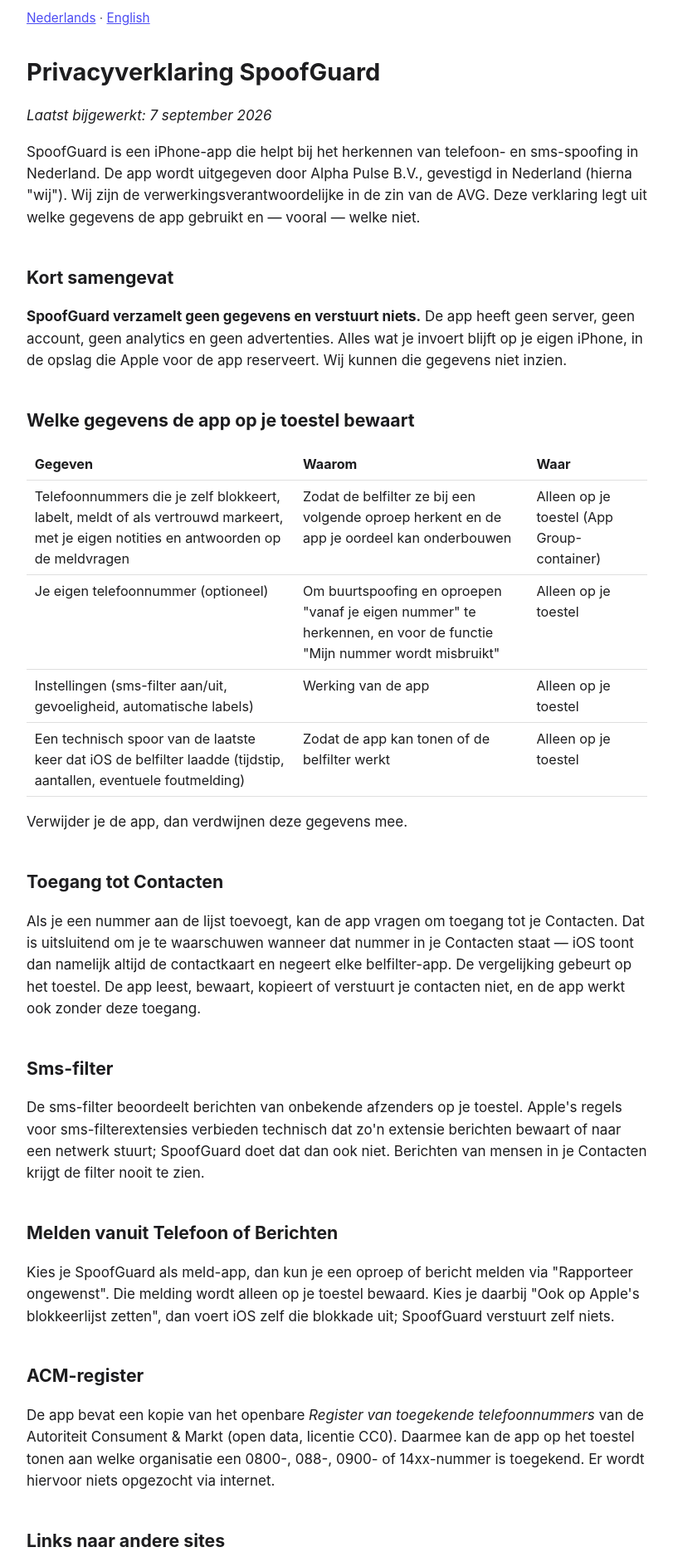
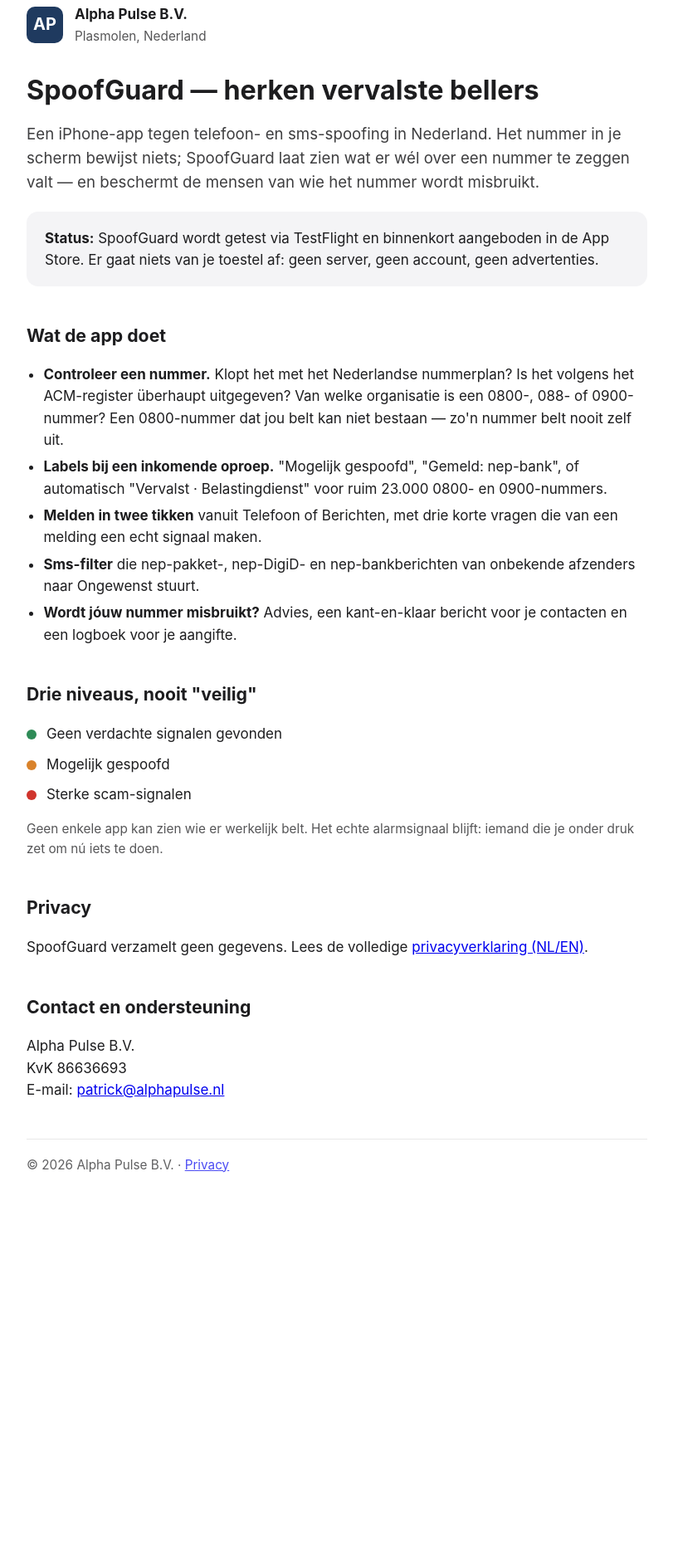
Before and after one commit to Petje123/spoofguard-privacy, a plain HTML site: page index.html in a window 1280 px wide. Shown: the part 39-1915 px from the top of the page at 83% size, without its empty margins (234-1045 px from the left). After the commit the page ends 1522 px from the top, so only its background shows below. Drawn offline with Linux system fonts and the light colour scheme.

Commit message:
Update index.html

```diff
--- a/index.html
+++ b/index.html
@@ -3,115 +3,68 @@
 <head>
 <meta charset="utf-8">
 <meta name="viewport" content="width=device-width, initial-scale=1">
-<title>SpoofGuard — Privacyverklaring / Privacy Policy</title>
+<title>Alpha Pulse B.V. — SpoofGuard</title>
+<meta name="description" content="Alpha Pulse B.V. maakt SpoofGuard, een iPhone-app die helpt telefoon- en sms-spoofing in Nederland te herkennen.">
 <style>
-  :root { color-scheme: light dark; }
+  :root { color-scheme: light dark; --accent: #1f3a5f; --red: #d0342c; --orange: #d9822b; --green: #2e8b57; }
   body { font: 17px/1.55 -apple-system, BlinkMacSystemFont, "Segoe UI", Helvetica, Arial, sans-serif;
-         max-width: 44em; margin: 0 auto; padding: 2em 1.2em; color: #1d1d1f; background: #fff; }
-  @media (prefers-color-scheme: dark) { body { color: #eee; background: #111; } a { color: #8ab4ff; } }
-  h1 { font-size: 1.7em; margin-bottom: .2em; }
+         max-width: 44em; margin: 0 auto; padding: 2.5em 1.2em 4em; color: #1d1d1f; background: #fff; }
+  @media (prefers-color-scheme: dark) { body { color: #eee; background: #111; } a { color: #8ab4ff; } .card { background: #1c1c1e; } }
+  header { display: flex; align-items: center; gap: 14px; margin-bottom: 2em; }
+  .logo { width: 44px; height: 44px; border-radius: 10px; background: var(--accent); display: grid; place-items: center; color: #fff; font-weight: 700; font-size: 20px; }
+  h1 { font-size: 1.9em; margin: .2em 0 .3em; line-height: 1.2; }
   h2 { font-size: 1.25em; margin-top: 2em; }
-  .lang { font-size: .9em; opacity: .7; margin-bottom: 2em; }
-  hr { border: 0; border-top: 1px solid #8884; margin: 3em 0; }
-  table { border-collapse: collapse; width: 100%; font-size: .95em; }
-  td, th { text-align: left; vertical-align: top; padding: .4em .6em; border-bottom: 1px solid #8884; }
+  .lead { font-size: 1.1em; opacity: .85; }
+  .card { background: #f4f4f6; border-radius: 14px; padding: 1.1em 1.3em; margin: 1.2em 0; }
+  .levels { display: grid; gap: .6em; margin: 1em 0; }
+  .lvl { display: flex; gap: .7em; align-items: baseline; }
+  .dot { width: 12px; height: 12px; border-radius: 50%; flex: none; position: relative; top: 1px; }
+  ul { padding-left: 1.2em; }
+  li { margin: .35em 0; }
+  footer { margin-top: 3em; font-size: .9em; opacity: .7; border-top: 1px solid #8884; padding-top: 1.2em; }
+  .small { font-size: .9em; opacity: .75; }
 </style>
 </head>
 <body>
 
-<p class="lang"><a href="#nl">Nederlands</a> · <a href="#en">English</a></p>
+<header>
+  <div class="logo" aria-hidden="true">AP</div>
+  <div><strong>Alpha Pulse B.V.</strong><br><span class="small">Plasmolen, Nederland</span></div>
+</header>
 
-<h1 id="nl">Privacyverklaring SpoofGuard</h1>
-<p><em>Laatst bijgewerkt: 7 september 2026</em></p>
+<h1>SpoofGuard — herken vervalste bellers</h1>
+<p class="lead">Een iPhone-app tegen telefoon- en sms-spoofing in Nederland. Het nummer in je scherm bewijst niets; SpoofGuard laat zien wat er wél over een nummer te zeggen valt — en beschermt de mensen van wie het nummer wordt misbruikt.</p>
 
-<p>SpoofGuard is een iPhone-app die helpt bij het herkennen van telefoon- en sms-spoofing in Nederland. De app wordt uitgegeven door Alpha Pulse B.V., gevestigd in Nederland (hierna "wij"). Wij zijn de verwerkingsverantwoordelijke in de zin van de AVG. Deze verklaring legt uit welke gegevens de app gebruikt en — vooral — welke niet.</p>
+<div class="card">
+  <strong>Status:</strong> SpoofGuard wordt getest via TestFlight en binnenkort aangeboden in de App Store. Er gaat niets van je toestel af: geen server, geen account, geen advertenties.
+</div>
 
-<h2>Kort samengevat</h2>
-<p><strong>SpoofGuard verzamelt geen gegevens en verstuurt niets.</strong> De app heeft geen server, geen account, geen analytics en geen advertenties. Alles wat je invoert blijft op je eigen iPhone, in de opslag die Apple voor de app reserveert. Wij kunnen die gegevens niet inzien.</p>
+<h2>Wat de app doet</h2>
+<ul>
+  <li><strong>Controleer een nummer.</strong> Klopt het met het Nederlandse nummerplan? Is het volgens het ACM-register überhaupt uitgegeven? Van welke organisatie is een 0800-, 088- of 0900-nummer? Een 0800-nummer dat jou belt kan niet bestaan — zo'n nummer belt nooit zelf uit.</li>
+  <li><strong>Labels bij een inkomende oproep.</strong> "Mogelijk gespoofd", "Gemeld: nep-bank", of automatisch "Vervalst · Belastingdienst" voor ruim 23.000 0800- en 0900-nummers.</li>
+  <li><strong>Melden in twee tikken</strong> vanuit Telefoon of Berichten, met drie korte vragen die van een melding een echt signaal maken.</li>
+  <li><strong>Sms-filter</strong> die nep-pakket-, nep-DigiD- en nep-bankberichten van onbekende afzenders naar Ongewenst stuurt.</li>
+  <li><strong>Wordt jóuw nummer misbruikt?</strong> Advies, een kant-en-klaar bericht voor je contacten en een logboek voor je aangifte.</li>
+</ul>
 
-<h2>Welke gegevens de app op je toestel bewaart</h2>
-<table>
-<tr><th>Gegeven</th><th>Waarom</th><th>Waar</th></tr>
-<tr><td>Telefoonnummers die je zelf blokkeert, labelt, meldt of als vertrouwd markeert, met je eigen notities en antwoorden op de meldvragen</td><td>Zodat de belfilter ze bij een volgende oproep herkent en de app je oordeel kan onderbouwen</td><td>Alleen op je toestel (App Group-container)</td></tr>
-<tr><td>Je eigen telefoonnummer (optioneel)</td><td>Om buurtspoofing en oproepen "vanaf je eigen nummer" te herkennen, en voor de functie "Mijn nummer wordt misbruikt"</td><td>Alleen op je toestel</td></tr>
-<tr><td>Instellingen (sms-filter aan/uit, gevoeligheid, automatische labels)</td><td>Werking van de app</td><td>Alleen op je toestel</td></tr>
-<tr><td>Een technisch spoor van de laatste keer dat iOS de belfilter laadde (tijdstip, aantallen, eventuele foutmelding)</td><td>Zodat de app kan tonen of de belfilter werkt</td><td>Alleen op je toestel</td></tr>
-</table>
-<p>Verwijder je de app, dan verdwijnen deze gegevens mee.</p>
+<h2>Drie niveaus, nooit "veilig"</h2>
+<div class="levels">
+  <div class="lvl"><span class="dot" style="background:var(--green)"></span><span>Geen verdachte signalen gevonden</span></div>
+  <div class="lvl"><span class="dot" style="background:var(--orange)"></span><span>Mogelijk gespoofd</span></div>
+  <div class="lvl"><span class="dot" style="background:var(--red)"></span><span>Sterke scam-signalen</span></div>
+</div>
+<p class="small">Geen enkele app kan zien wie er werkelijk belt. Het echte alarmsignaal blijft: iemand die je onder druk zet om nú iets te doen.</p>
 
-<h2>Toegang tot Contacten</h2>
-<p>Als je een nummer aan de lijst toevoegt, kan de app vragen om toegang tot je Contacten. Dat is uitsluitend om je te waarschuwen wanneer dat nummer in je Contacten staat — iOS toont dan namelijk altijd de contactkaart en negeert elke belfilter-app. De vergelijking gebeurt op het toestel. De app leest, bewaart, kopieert of verstuurt je contacten niet, en de app werkt ook zonder deze toegang.</p>
+<h2>Privacy</h2>
+<p>SpoofGuard verzamelt geen gegevens. Lees de volledige <a href="/privacy/">privacyverklaring (NL/EN)</a>.</p>
 
-<h2>Sms-filter</h2>
-<p>De sms-filter beoordeelt berichten van onbekende afzenders op je toestel. Apple's regels voor sms-filterextensies verbieden technisch dat zo'n extensie berichten bewaart of naar een netwerk stuurt; SpoofGuard doet dat dan ook niet. Berichten van mensen in je Contacten krijgt de filter nooit te zien.</p>
+<h2>Contact en ondersteuning</h2>
+<p>Alpha Pulse B.V.<br>
+KvK 86636693<br>
+E-mail: <a href="mailto:patrick@alphapulse.nl">patrick@alphapulse.nl</a></p>
 
-<h2>Melden vanuit Telefoon of Berichten</h2>
-<p>Kies je SpoofGuard als meld-app, dan kun je een oproep of bericht melden via "Rapporteer ongewenst". Die melding wordt alleen op je toestel bewaard. Kies je daarbij "Ook op Apple's blokkeerlijst zetten", dan voert iOS zelf die blokkade uit; SpoofGuard verstuurt zelf niets.</p>
-
-<h2>ACM-register</h2>
-<p>De app bevat een kopie van het openbare <em>Register van toegekende telefoonnummers</em> van de Autoriteit Consument &amp; Markt (open data, licentie CC0). Daarmee kan de app op het toestel tonen aan welke organisatie een 0800-, 088-, 0900- of 14xx-nummer is toegekend. Er wordt hiervoor niets opgezocht via internet.</p>
-
-<h2>Links naar andere sites</h2>
-<p>Bij een controle staan knoppen naar websites van derden (zoals tellows.nl en een zoekmachine). Tik je daarop, dan opent Safari die site; vanaf dat moment geldt de privacyverklaring van die site. De app stuurt zelf niets naar die sites.</p>
-
-<h2>Geen netwerkverkeer</h2>
-<p>SpoofGuard bevat geen code die verbinding maakt met een server. Er is niets om te delen, te verkopen of te lekken.</p>
-
-<h2>Kinderen</h2>
-<p>De app is niet gericht op kinderen en verzamelt van niemand gegevens.</p>
-
-<h2>Wijzigingen</h2>
-<p>Komt er in een latere versie een functie bij waarbij gegevens het toestel wél verlaten (bijvoorbeeld het vrijwillig delen van meldingen met andere gebruikers), dan wordt deze verklaring aangepast vóórdat die versie verschijnt, en vraagt de app daar apart toestemming voor.</p>
-
-<h2>Contact</h2>
-<p>Alpha Pulse B.V.<br>Vragen over privacy: <a href="mailto:patrick@alphapulse.nl">patrick@alphapulse.nl</a>.</p>
-
-<hr>
-
-<h1 id="en">SpoofGuard Privacy Policy</h1>
-<p><em>Last updated: 7 September 2026</em></p>
-
-<p>SpoofGuard is an iPhone app that helps recognise caller-ID and SMS spoofing in the Netherlands. It is published by Alpha Pulse B.V., a company established in the Netherlands ("we"), which is the data controller under the GDPR. This policy explains which data the app uses and, above all, which it does not.</p>
-
-<h2>In short</h2>
-<p><strong>SpoofGuard collects no data and sends nothing anywhere.</strong> There is no server, no account, no analytics and no advertising. Everything you enter stays on your own iPhone, in the storage Apple reserves for the app. We cannot see it.</p>
-
-<h2>Data stored on your device</h2>
-<table>
-<tr><th>Data</th><th>Purpose</th><th>Where</th></tr>
-<tr><td>Phone numbers you block, label, report or mark as trusted, with your notes and answers to the report questions</td><td>So the call filter recognises them on the next call and the app can explain its assessment</td><td>On your device only (App Group container)</td></tr>
-<tr><td>Your own phone number (optional)</td><td>To detect neighbour spoofing and calls "from your own number", and for the "My number is being abused" feature</td><td>On your device only</td></tr>
-<tr><td>Settings (SMS filter on/off, sensitivity, automatic labels)</td><td>App functionality</td><td>On your device only</td></tr>
-<tr><td>A technical trace of the last time iOS loaded the call filter (time, counts, any error)</td><td>So the app can show whether the call filter works</td><td>On your device only</td></tr>
-</table>
-<p>Deleting the app deletes this data.</p>
-
-<h2>Contacts access</h2>
-<p>When you add a number to your list, the app may ask for access to Contacts. This is used solely to warn you when that number is in your Contacts, because iOS then always shows the contact card and ignores every call-filter app. The comparison happens on the device. The app does not read out, store, copy or transmit your contacts, and it works without this permission.</p>
-
-<h2>SMS filter</h2>
-<p>The SMS filter assesses messages from unknown senders on your device. Apple's rules for SMS filter extensions technically prevent such an extension from storing messages or sending them to a network; SpoofGuard does neither. Messages from people in your Contacts never reach the filter.</p>
-
-<h2>Reporting from Phone or Messages</h2>
-<p>If you choose SpoofGuard as your reporting app, you can report a call or message via "Report Junk". The report is stored on your device only. If you also choose "Add to Apple's block list", iOS performs that block itself; SpoofGuard transmits nothing.</p>
-
-<h2>ACM register</h2>
-<p>The app ships with a copy of the public <em>Register of assigned telephone numbers</em> of the Dutch Authority for Consumers &amp; Markets (open data, CC0). It lets the app show, on the device, which organisation a 0800, 088, 0900 or 14xx number is assigned to. No internet lookup is involved.</p>
-
-<h2>Links to other sites</h2>
-<p>Below an assessment there are buttons to third-party websites (such as tellows.nl and a search engine). Tapping one opens that site in Safari, and that site's privacy policy applies from there. The app itself sends nothing to those sites.</p>
-
-<h2>No network traffic</h2>
-<p>SpoofGuard contains no code that connects to a server. There is nothing to share, sell or leak.</p>
-
-<h2>Children</h2>
-<p>The app is not directed at children and collects data from no one.</p>
-
-<h2>Changes</h2>
-<p>Should a future version add a feature in which data leaves the device (for example voluntarily sharing reports with other users), this policy will be updated before that version is released, and the app will ask for separate consent.</p>
-
-<h2>Contact</h2>
-<p>Alpha Pulse B.V.<br>Privacy questions: <a href="mailto:patrick@alphapulse.nl">patrick@alphapulse.nl</a>.</p>
+<footer>© 2026 Alpha Pulse B.V. · <a href="/privacy/">Privacy</a></footer>
 
 </body>
 </html>
```
